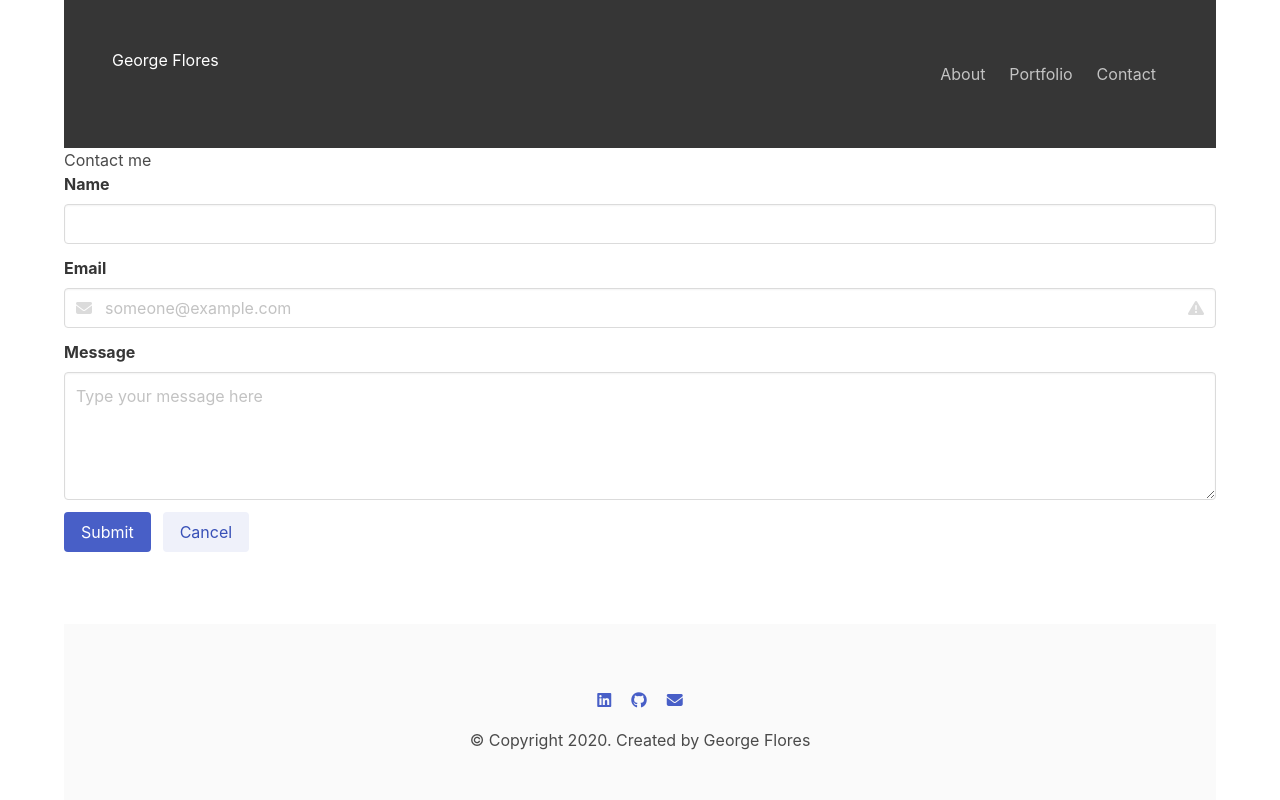
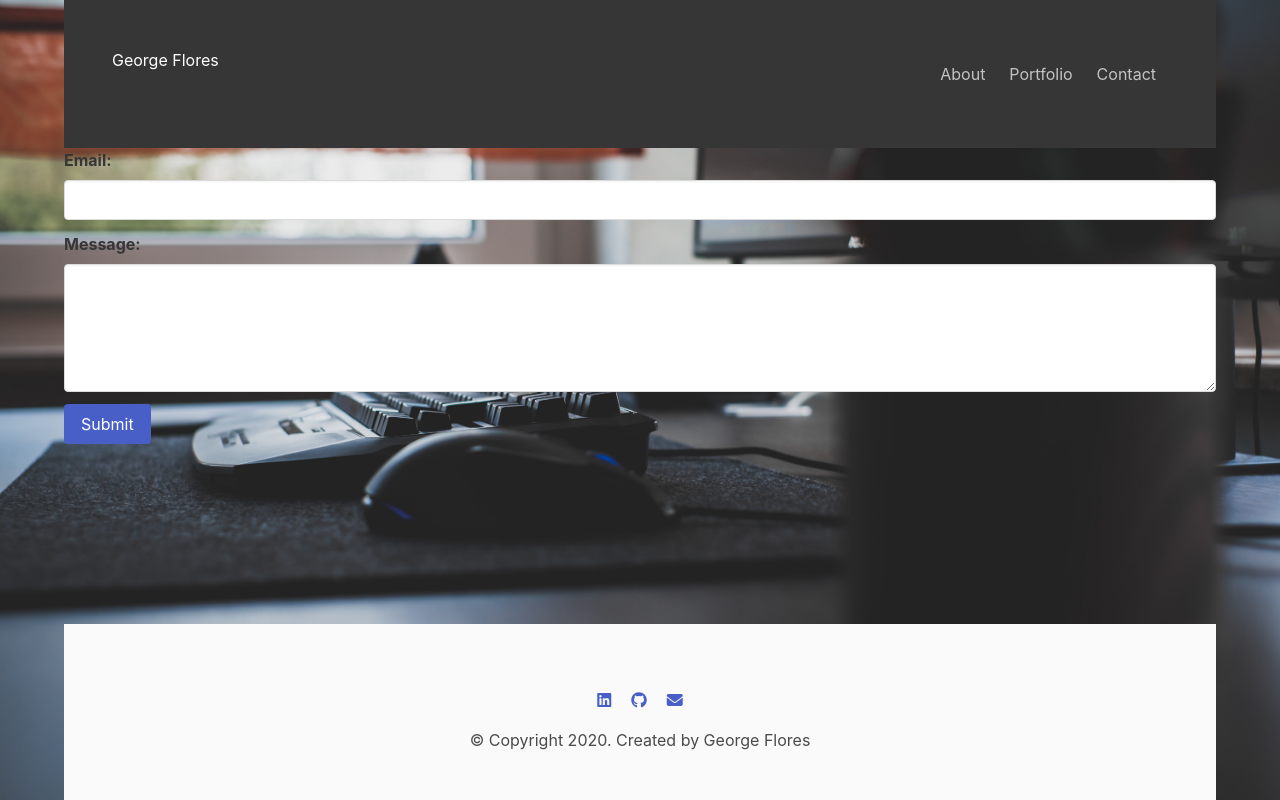
Before and after one commit to lu-gflores/react-portfolio, a React (Create React App) app: page /contact in a window 1280 px wide. Built offline with nearby package versions, Linux system fonts and the light colour scheme.

Commit message:
implemented formspree for contact

```diff
--- a/src/pages/About.js
+++ b/src/pages/About.js
@@ -1,10 +1,10 @@
 import React from "react";
-import Avatar from "../images/myAvatar.jpg"
+import Avatar from "../images/avatar.jpg"
 
 const About = () => {
     return (
         <div className="container">
-        <div className="notification">
+
 
         <div className="columns is-mobile is-centered">
             <div className="column is-half has-text-centered">
@@ -22,7 +22,7 @@
             Aliquam blandit mi eu urna scelerisque, vitae volutpat ligula ultricies. Maecenas vel
             porta augue. Fusce mauris ex, dignissim et lacinia ut, tempus eget nibh.
             </p>
-        </div>
+
 
         </div>
 
--- a/src/pages/Contact.js
+++ b/src/pages/Contact.js
@@ -1,76 +1,56 @@
-import React, { Component } from 'react'
+import React from "react";
 
-class Contact extends Component {
-    state = {
-        fullName: "",
-        email: "",
-        message: ""
+export default class Contact extends React.Component {
+  constructor(props) {
+    super(props);
+    this.submitForm = this.submitForm.bind(this);
+    this.state = {
+      status: ""
     };
-
-    handleInputChange = event => {
-        let value = event.target.value;
-        const name = event.target.name;
-
-        this.setState({
-            [name]: value
-        });
-    };
-
-    handleFormSubmit = event => {
-        event.preventDefault();
-        if(!this.state.fullName || this.state.email) {
-            alert("Please enter your name and email address.")
-        }
   }
 
-
-
-
   render() {
+    const { status } = this.state;
     return (
-            <form className="form">
-            <h1>Contact me</h1>
-                <section className="field">
-                    <label className="label">Name</label>
-                    <div className="control">
-                        <input className="input" name="fullName" type="text"/>
-                     </div>
+      <form
+        className="form"
+        onSubmit={this.submitForm}
+        action="https://formspree.io/xqkyyqqv"
+        method="POST"
+      >
+        <section  className="field">
+        <label className="label">Email:</label>
+        <input className="input" type="email" name="email" />
         </section>
 
         <section className="field">
-                <label className="label">Email</label>
-                <div className="control has-icons-left has-icons-right">
-                    <input className="input" type="email" name="email" placeholder="someone@example.com"/>
-                    <span className="icon is-small is-left">
-                    <i className="fas fa-envelope"></i>
-                    </span>
-                    <span className="icon is-small is-right">
-                    <i className="fas fa-exclamation-triangle"></i>
-                    </span>
-                </div>
+        <label className="label">Message:</label>
+        <textarea className="textarea" type="text" name="message" />
         </section>
 
-                <section className="field">
-                    <label className="label">Message</label>
-                    <div className="control">
-                        <textarea className="textarea" name="message" placeholder="Type your message here"></textarea>
-                    </div>
-                </section>
 
-                <section className="field is-grouped">
-                    <div className="control">
-                        <button className="button is-link">Submit</button>
-                    </div>
-                    <div className="control">
-                        <button className="button is-link is-light">Cancel</button>
-                    </div>
-                </section>
-
+        {status === "SUCCESS" ? <p>Thanks!</p> : <button className="button is-link">Submit</button>}
+        {status === "ERROR" && <p>Ooops! There was an error.</p>}
       </form>
-        )
+    );
   }
 
+  submitForm(ev) {
+    ev.preventDefault();
+    const form = ev.target;
+    const data = new FormData(form);
+    const xhr = new XMLHttpRequest();
+    xhr.open(form.method, form.action);
+    xhr.setRequestHeader("Accept", "application/json");
+    xhr.onreadystatechange = () => {
+      if (xhr.readyState !== XMLHttpRequest.DONE) return;
+      if (xhr.status === 200) {
+        form.reset();
+        this.setState({ status: "SUCCESS" });
+      } else {
+        this.setState({ status: "ERROR" });
       }
-
-
-export default Contact
+    };
+    xhr.send(data);
+  }
+}
--- a/src/pages/Portfolio.js
+++ b/src/pages/Portfolio.js
@@ -1,8 +1,17 @@
 import React from 'react'
-
+import '../styles/Portfolio.css'
 const Portfolio = () => {
     return (
-<h1>Portfolio</h1>
+        // Main Card body
+        <div className="card">
+        <h1 className="title">Portfolio</h1>
+
+
+
+
+
+        </div>
+
     )
 }
 export default Portfolio;
--- a/src/styles/AppStyle.css
+++ b/src/styles/AppStyle.css
@@ -3,3 +3,7 @@
     flex-direction: column;
     min-height: 100vh;
   }
+  body {
+    background: #000 url('../images/background.jpg') no-repeat center center/cover;
+    height: 100vh;
+  }
--- a/src/styles/NavBar.css
+++ b/src/styles/NavBar.css
@@ -5,3 +5,7 @@
   #nav-toggle-state:checked ~ .navbar-menu {
     display: block;
   } */
+
+span, .nav-link, .navbar-brand{
+    color: white
+}
--- /dev/null
+++ b/src/styles/Portfolio.css
@@ -0,0 +1,3 @@
+.card {
+    height: 100%;
+  }
```
Also changed, not shown: src/images/avatar.jpg (added), src/images/background.jpg (added). Lines whose indentation alone changed are shown as unchanged.
